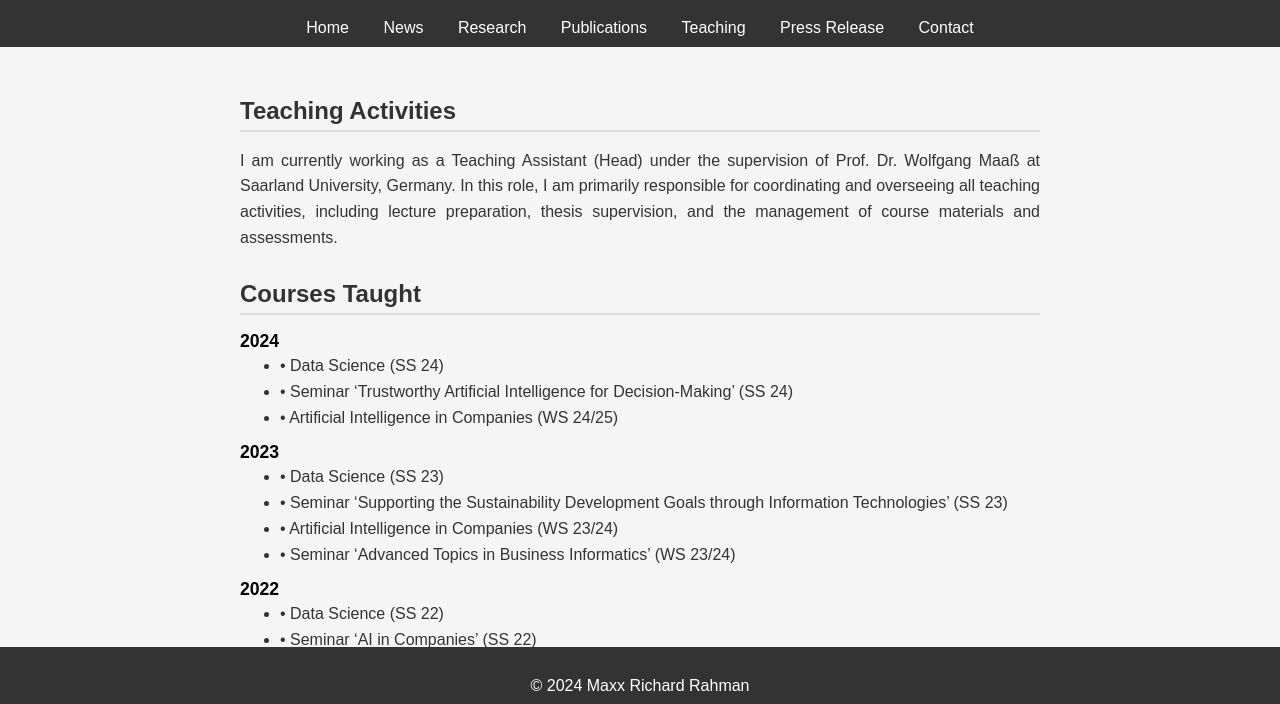
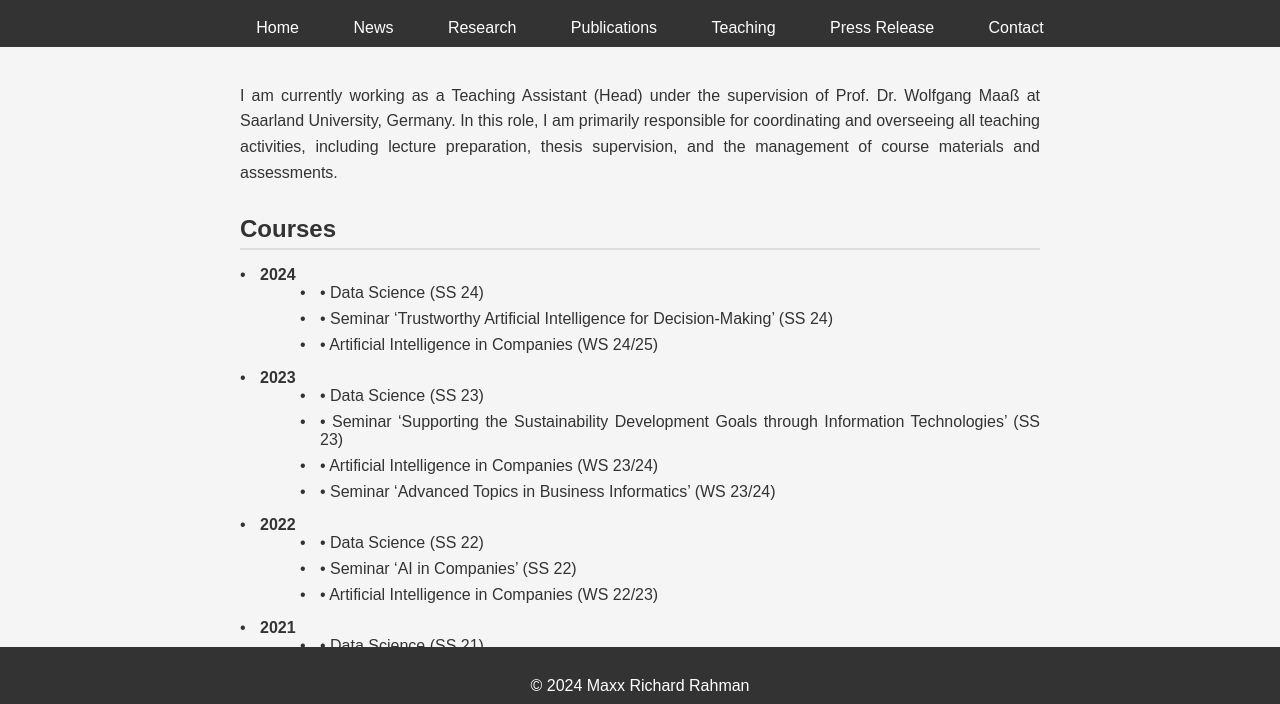
Before and after one commit to maxxrichard/maxx-richard-rahman.github.io, a plain HTML site: page teaching.html in a window 1280 px wide. Shown: the part 71-775 px from the top of the page. Drawn offline with Linux system fonts and the light colour scheme.

Commit message:
Update teaching.html with style.css

```diff
--- a/css/styles.css
+++ b/css/styles.css
@@ -51,29 +51,31 @@ p {
 }
 
 ul {
-    list-style-type: none;
+    list-style-type: none; /* Removes default bullet points */
     padding-left: 0;
 }
 
 ul li {
     margin-bottom: 15px;
+    position: relative;
+    padding-left: 20px; /* Space for custom bullet */
 }
 
-ul li strong {
-    font-size: 1.1em;
-    display: block;
-    margin-bottom: 5px;
-    color: #000;
+ul li::before {
+    content: "•"; /* Adds a custom bullet point */
+    position: absolute;
+    left: 0; /* Positions bullet to the left */
+    color: #333; /* Bullet color */
 }
 
 ul ul {
     margin-left: 20px; /* Indent nested lists */
-    list-style-type: disc; /* Change style for nested lists */
     padding-left: 20px;
 }
 
 ul ul li {
     margin-bottom: 8px; /* Less margin for nested items */
+    padding-left: 20px; /* Space for custom bullet */
 }
 
 footer {
--- a/teaching.html
+++ b/teaching.html
@@ -24,12 +24,11 @@
     </header>
     <main>
         <section>
-            <h2>Teaching Activities</h2>
             <p>I am currently working as a Teaching Assistant (Head) under the supervision of Prof. Dr. Wolfgang Maaß at Saarland University, Germany. In this role, I am primarily responsible for coordinating and overseeing all teaching activities, including lecture preparation, thesis supervision, and the management of course materials and assessments.</p>
         </section>
 
         <section>
-            <h2>Courses Taught</h2>
+            <h2>Courses</h2>
             <ul>
                 <li>
                     <strong>2024</strong>
```
